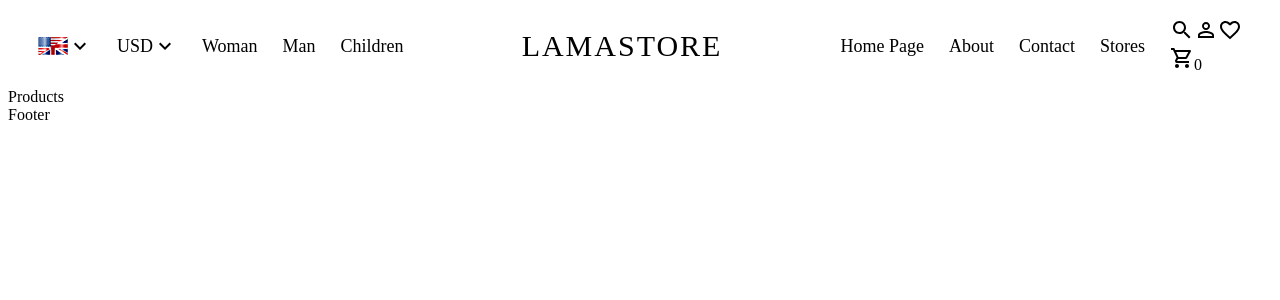
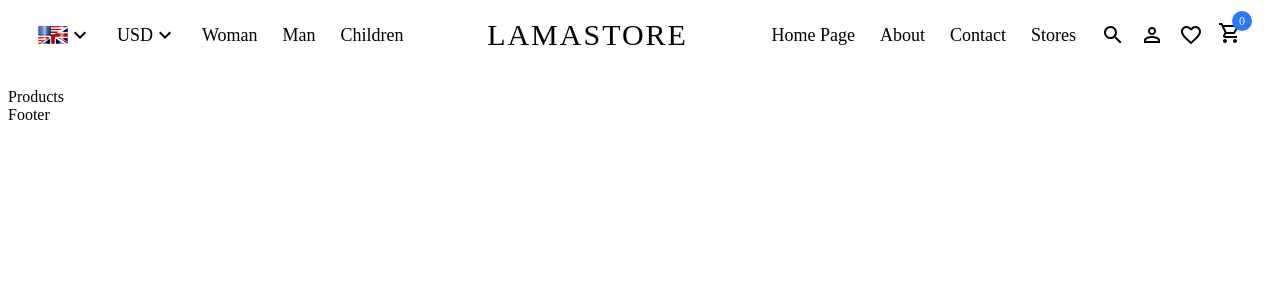
Before and after one commit to Tornike1123/Lamastore-React, a React (Create React App) app in the folder client/: page /Products/1 in a window 1280 px wide. Shown: the top 300 px of the page. Built offline with nearby package versions, Linux system fonts and the light colour scheme.

Commit message:
Finish Navbar Styling

```diff
--- a/client/src/components/Navbar/Navbar.jsx
+++ b/client/src/components/Navbar/Navbar.jsx
@@ -66,7 +66,7 @@
 						<SearchIcon />
 						<PersonOutLineQutLinedIcon />
 						<FavoriteBorderIcon />
-						<div className="carticon">
+						<div className="cartIcon">
 							<ShoppingCartOutlinedIcon />
 							<span>0</span>
 						</div>
--- a/client/src/components/Navbar/Navbar.scss
+++ b/client/src/components/Navbar/Navbar.scss
@@ -28,5 +28,28 @@
 			align-items: center;
 			gap: 25px;
 		}
+		.icon {
+			display: flex;
+			align-items: center;
+			gap: 15px;
+			cursor: pointer;
+		}
+		.cartIcon {
+			position: relative;
+			span {
+				font-size: 12px;
+				color: white;
+				width: 20px;
+				height: 20px;
+				background-color: #2879fe;
+				border-radius: 50%;
+				position: absolute;
+				top: -10px;
+				right: -10px;
+				display: flex;
+				justify-content: center;
+				align-items: center;
+			}
+		}
 	}
 }
```
